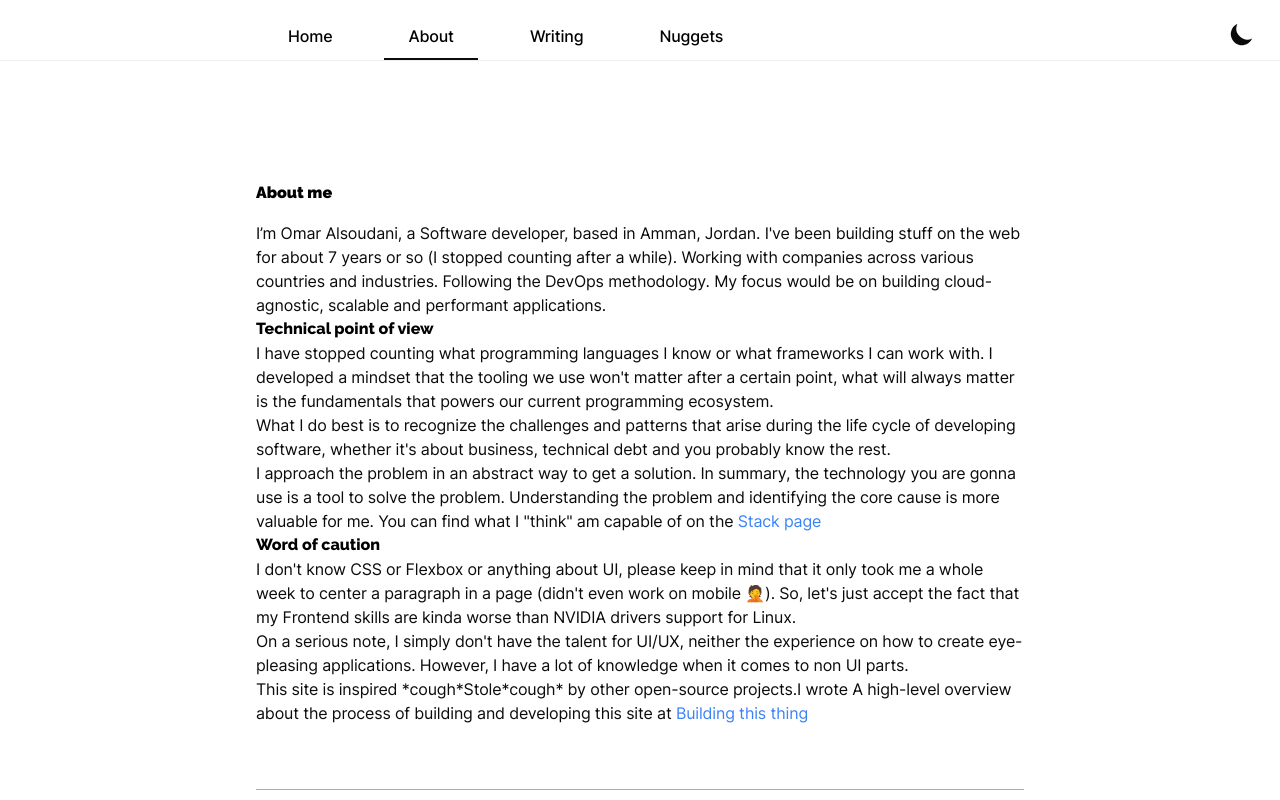
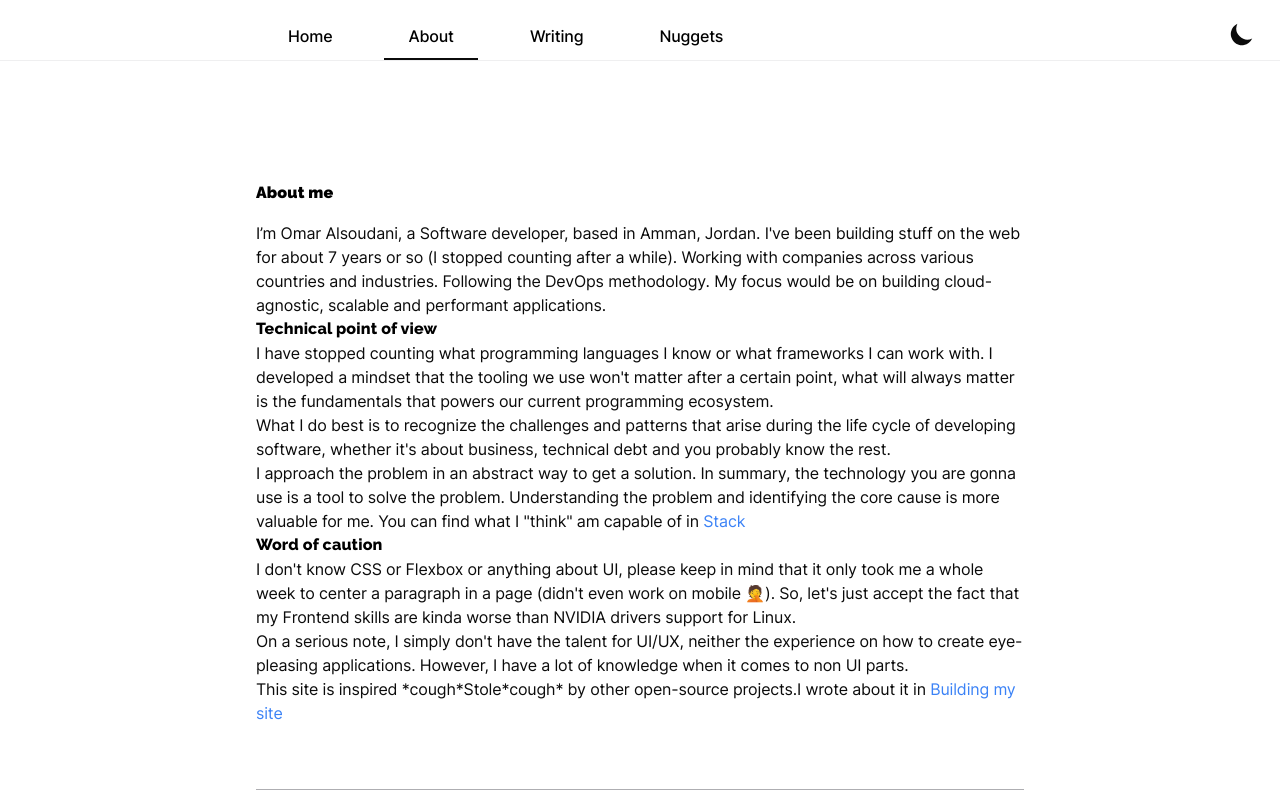
Before and after one commit to omaralsoudanii/mkreg.dev, a Next.js app: page /about in a window 1280 px wide. Shown: the top 800 px of the page. Built offline with nearby package versions, Linux system fonts and the light colour scheme; no server answers; what @tailwindcss/typography, tailwindcss-line-clamp would draw is missing.

Commit message:
fix railway font issues, edit mdx content

```diff
--- a/src/components/Posts/Post/index.tsx
+++ b/src/components/Posts/Post/index.tsx
@@ -22,10 +22,7 @@ export default function Post({ children, frontMatter }) {
       <Seo data={meta} />
       <Container>
         <h1 className="!py-4 !mb-1 text-center">{frontMatter.title}</h1>
-        <div className="grid grid-cols-1 mt-1 md:grid-cols-1">
-          <p className="!mt-1 !mb-4 !py-2 !font-normal">
-            {frontMatter.summary}
-          </p>
+        <div className="grid grid-cols-1 mt-1 !mb-4 !py-2 md:grid-cols-1">
           <div className="flex flex-wrap">
             {frontMatter.tags.map((t: string) => (
               <p key={t} className="pr-2 text-base !leading-normal !my-0 !py-1">
--- a/src/data/writing/building-this-thing.mdx
+++ b/src/data/writing/building-my-site.mdx
@@ -1,11 +1,14 @@
 ---
-title: 'Building this thing'
+title: 'Building my site'
 date: '2021-04-27'
-lastmod: '2021-05-10'
-summary: "High-level overview of building and developing my personal site and some of the struggles for someone whose specialty is not Front-end. And by that I mean I have zero knowledge of CSS (Well not zero maybe 5%)."
+lastmod: '2021-05-16'
+summary: "High level overview of building and developing my personal site coding and infrastructure wise."
 tags: ['TypeScript','NGINX','HAProxy','Next.js','Cloudflare','Docker']
 image: '/static/images/writing/building-mkreg.png'
 ---
+
+**Frontend** is harder and more complex than what most programmers who don't do any UI stuff think. I was one of those until I actually had to build one.
+This a high level talk about building and developing my personal site. Coding and infrastructure wise.
 
 <Image
   src="/static/images/writing/building-mkreg.png"
@@ -15,15 +18,18 @@ image: '/static/images/writing/building-mkreg.png'
 />
 
 
-No idea how I just decided to have my own personal site, guess I was bored and wanted to learn something not related to my specialty ( FYI I consider in-depth knowledge when building Front-end applications is valuable for someone who focuses on Back-end. You gotta optimize delivery for the Front-end app after all, whether it's Infrastructure based or code wise based )
+## The clueless research
+
+No idea how I just decided to have my own personal site, guess I was bored and wanted to learn something not related to my specialty.
+FYI I consider in-depth knowledge when building Frontend applications is valuable for someone who focuses on Backend. You gotta optimize delivery for the Frontend app after all, whether it's infrastructure based or code wise based.
 
 I never worked on these new frameworks although I understand and know the concepts and how they work under the hood and I've watched a [course](https://www.udemy.com/course/react-the-complete-guide-incl-redux/) about React like 4 years ago when everything was a class.
 
-So I started my research about the good stuff. Basically the end result was to decide between [Nuxt.js](https://nuxtjs.org/) or [Next.js](https://nextjs.org/). I decided to go with Next since I knew React and Next seemed to be always ahead, Used more and bigger sites were using it.
+So I started my research about the good stuff. Basically the end result was to decide between [Nuxt.js](https://nuxtjs.org/) or [Next.js](https://nextjs.org/). I decided to go with Next since I knew React and Next seemed to be always ahead, used more and bigger sites were using it. To be fair it boiled down to the fact that I just knew React syntax, I don't have that much free time to learn another syntax, so you could say the whole research thing is baseless and the result is just a matter of personal preference.
 
 ## Technologies used
 
-- [HAProxy](https://www.haproxy.org/) No, HAProxy is not just a "loadbalancer". A perfect combo with CloudFlare
+- [HAProxy](https://www.haproxy.org/) HAProxy is not just a "loadbalancer". Perfect combo with Cloudflare
 - [NGINX](https://nginx.org/) Well it's either NGINX or HAProxy or both. I keep experimenting so this list is bound to change from time to time
 - [Docker](https://www.docker.com/) You kinda hate Docker, but you want the benefits as well. So here we are
 - [Cloudflare](https://cloudflare.com/) Takes care of delivering 99.9% of the app for a specified period of time that i can set
@@ -39,17 +45,15 @@ whether it's about what's rendered, caching or performance
 - Yes I know I don't need any of this
 - Indeed this is overkill
 - No this is not a waste of time, I learn by doing and I treat this site as a playground
-- No, It didn't take me a lot of time setting up those, I do these on daily basis
-- No those are not dependencies, You can literally clone or fork the repository and deploy it on [Vercel](https://vercel.com/)
-- After the end result, I learned some things regarding both Front-end and Back-end. I might write something about it later
+- No, it didn't take me a lot of time setting up those, I do these on daily basis
+- No those are not dependencies, You can clone or fork the repository and deploy it on [Vercel](https://vercel.com/)
+- After the end result, I learned some things regarding both Frontend and Backend. I might write something about it later with more details
 
 ## Coding and best practices
 
-This project is by no means represents a good example of how to build an app. Honestly, I didn't even think I would finish it but here we are. You won't find much in the code in terms of best practice or what's the standard way of programming a React/Next.js application.
+This project is by no means represents a good example of how to build an app. Honestly, I didn't even think I would finish it but here we are. You won't find much in the code. However if you are like me, then maybe you could benefit from some gotchas that prevent you from wasting time.
 
-Why? Well because this is my way of learning things. I read about them then start by doing and see the results, then iterate and fix.
-
-Also, I was building it just to learn Next.js and some other stuff. However I didn't know that I would enjoy it so much eventually it will become my site.
+This is my way of learning things. I read, develop then start progressing in a form of trial and error. Then iterate and fix. Honestly I didn't know that I would enjoy it so much eventually it will become my site.
 
 With time, the code should be cleaner by removing some technical debts or using the proper way to implement something.
 
--- a/src/pages/about.tsx
+++ b/src/pages/about.tsx
@@ -39,9 +39,9 @@ export default function About() {
           I approach the problem in an abstract way to get a solution. In
           summary, the technology you are gonna use is a tool to solve the
           problem. Understanding the problem and identifying the core cause is
-          more valuable for me. You can find what I "think" am capable of on the{' '}
+          more valuable for me. You can find what I "think" am capable of in{' '}
           <Link href="/stack">
-            <a className="text-link"> Stack page </a>
+            <a className="text-link"> Stack </a>
           </Link>
         </p>
         <h2>Word of caution</h2>
@@ -59,10 +59,9 @@ export default function About() {
         </p>
         <p>
           This site is inspired *cough*Stole*cough* by other open-source
-          projects.I wrote A high-level overview about the process of building
-          and developing this site at{' '}
-          <Link href="/writing/building-this-thing">
-            <a className="text-link"> Building this thing </a>
+          projects.I wrote about it in{' '}
+          <Link href="/writing/building-my-site">
+            <a className="text-link"> Building my site </a>
           </Link>
         </p>
       </Container>
--- a/src/styles/base.css
+++ b/src/styles/base.css
@@ -5,10 +5,9 @@
     @apply subpixel-antialiased bg-white text-gray-1000 dark:bg-dark dark:text-gray-50;
     text-rendering: optimizeLegibility;
     text-size-adjust: 100%;
-    font-variant: common-ligatures contextual;
+    font-variant: common-ligatures contextual lining-nums;
     letter-spacing: -0.01em;
-    font-feature-settings: 'cpsp' 1, 'ccmp' 1, 'cv01' 1, 'cv02' 1, 'cv03' 1,
-      'cv04' 1, 'liga' 1, 'clig' 1, 'rlig' 1, 'calt' 1, 'kern' 1;
+    font-feature-settings: normal;
   }
 
   @media screen and (min-device-pixel-ratio: 1.5),
--- a/src/styles/custom.css
+++ b/src/styles/custom.css
@@ -161,10 +161,10 @@
   h5,
   h6 {
     @apply text-heading;
-    letter-spacing: normal;
+    letterSpacing: '0.01em',
   }
 
   .sub-heading {
-    @apply font-medium mt-0 mb-0 !important;
+    @apply font-bold mt-0 mb-0 !important;
   }
 }
--- a/tailwind.config.js
+++ b/tailwind.config.js
@@ -72,25 +72,25 @@ module.exports = {
             h1: {
               color: theme('colors.black'),
               fontWeight: theme('fontWeight.black'),
-              letterSpacing: 'normal',
+              letterSpacing: '0.01em',
               fontFamily: theme('fontFamily.display'),
             },
             h2: {
               color: theme('colors.black'),
               fontWeight: theme('fontWeight.extrabold'),
-              letterSpacing: 'normal',
+              letterSpacing: '0.01em',
               fontFamily: theme('fontFamily.display'),
             },
             h3: {
               color: theme('colors.black'),
               fontWeight: theme('fontWeight.bold'),
-              letterSpacing: 'normal',
+              letterSpacing: '0.01em',
               fontFamily: theme('fontFamily.display'),
             },
             'h4,h5,h6': {
               color: theme('colors.black'),
               fontWeight: theme('fontWeight.semibold'),
-              letterSpacing: 'normal',
+              letterSpacing: '0.01em',
               fontFamily: theme('fontFamily.display'),
             },
             'ul > li::before': {
@@ -171,22 +171,22 @@ module.exports = {
     plugin(function ({ addBase, theme }) {
       addBase({
         h1: {
-          letterSpacing: 'normal',
+          letterSpacing: '0.01em',
           fontWeight: theme('fontWeight.black'),
           fontFamily: theme('fontFamily.display'),
         },
         h2: {
-          letterSpacing: 'normal',
+          letterSpacing: '0.01em',
           fontWeight: theme('fontWeight.extrabold'),
           fontFamily: theme('fontFamily.display'),
         },
         h3: {
-          letterSpacing: 'normal',
+          letterSpacing: '0.01em',
           fontWeight: theme('fontWeight.bold'),
           fontFamily: theme('fontFamily.display'),
         },
         'h4,h5,h6': {
-          letterSpacing: 'normal',
+          letterSpacing: '0.01em',
           fontWeight: theme('fontWeight.semibold'),
           fontFamily: theme('fontFamily.display'),
         },
```
Also changed, not shown: src/data/stack.mdx (+8 -7 lines).
